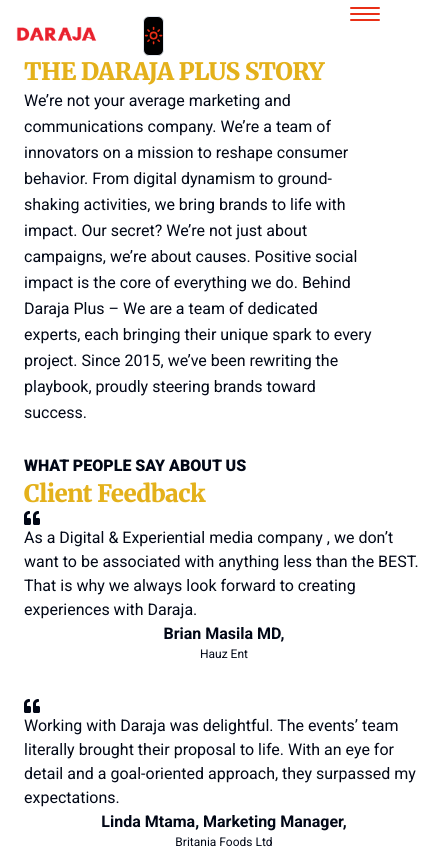
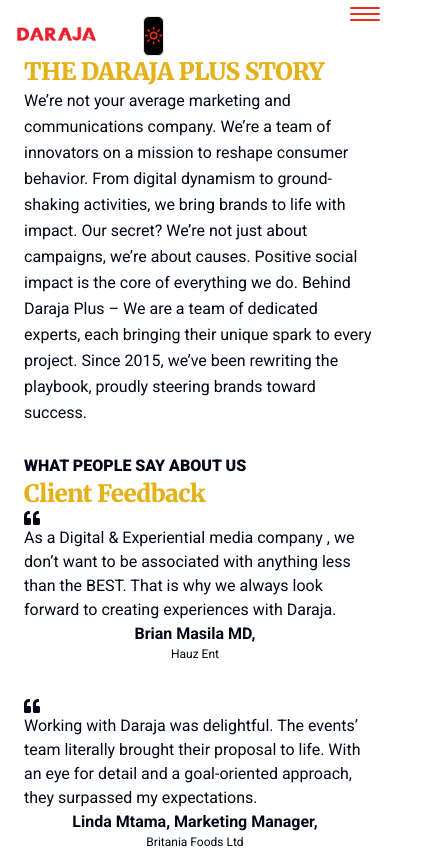
Before and after one commit to Deankinyua/DarajaRefined, a React (Vite) app: page /about in a window 390 px wide. Shown: the top 849 px of the page, 424 px wide, since content can reach past the window. Built offline with nearby package versions, Linux system fonts and the light colour scheme.

Commit message:
looks better

```diff
--- a/src/Pages/About.tsx
+++ b/src/Pages/About.tsx
@@ -23,7 +23,7 @@
             rewriting the playbook, proudly steering brands toward success.
           </p>
         </div>
-        <div className="max-w-md min400 mt-7">
+        <div className="max-w-md md:min400 mt-7">
           <h2 className="font-extrabold">WHAT PEOPLE SAY ABOUT US</h2>
           <h1 className="text-2xl sm:text-3xl md:text-3xl font-extrabold tracking-tight bgcolorbg2 merriweather">
             Client Feedback
```
